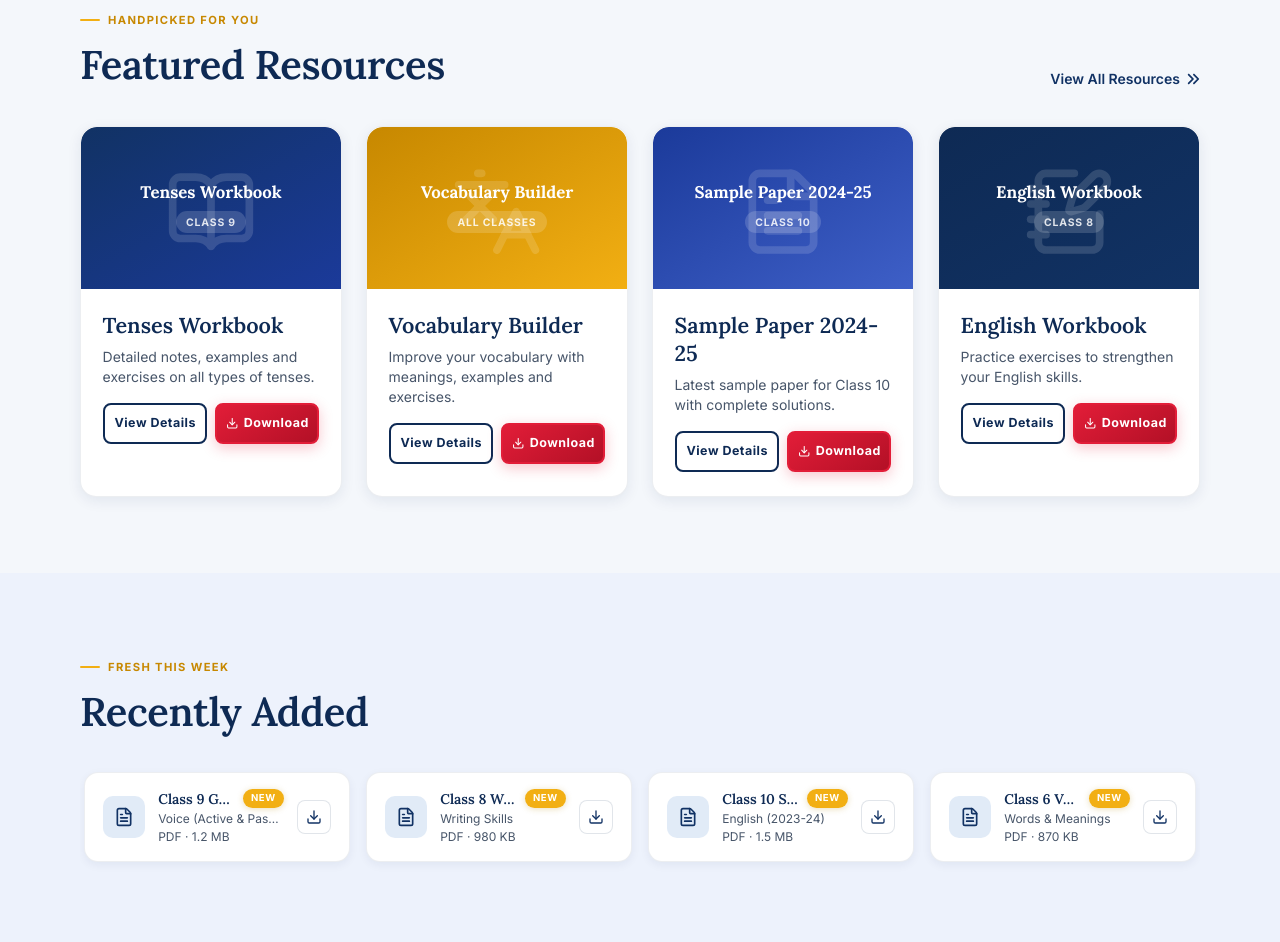
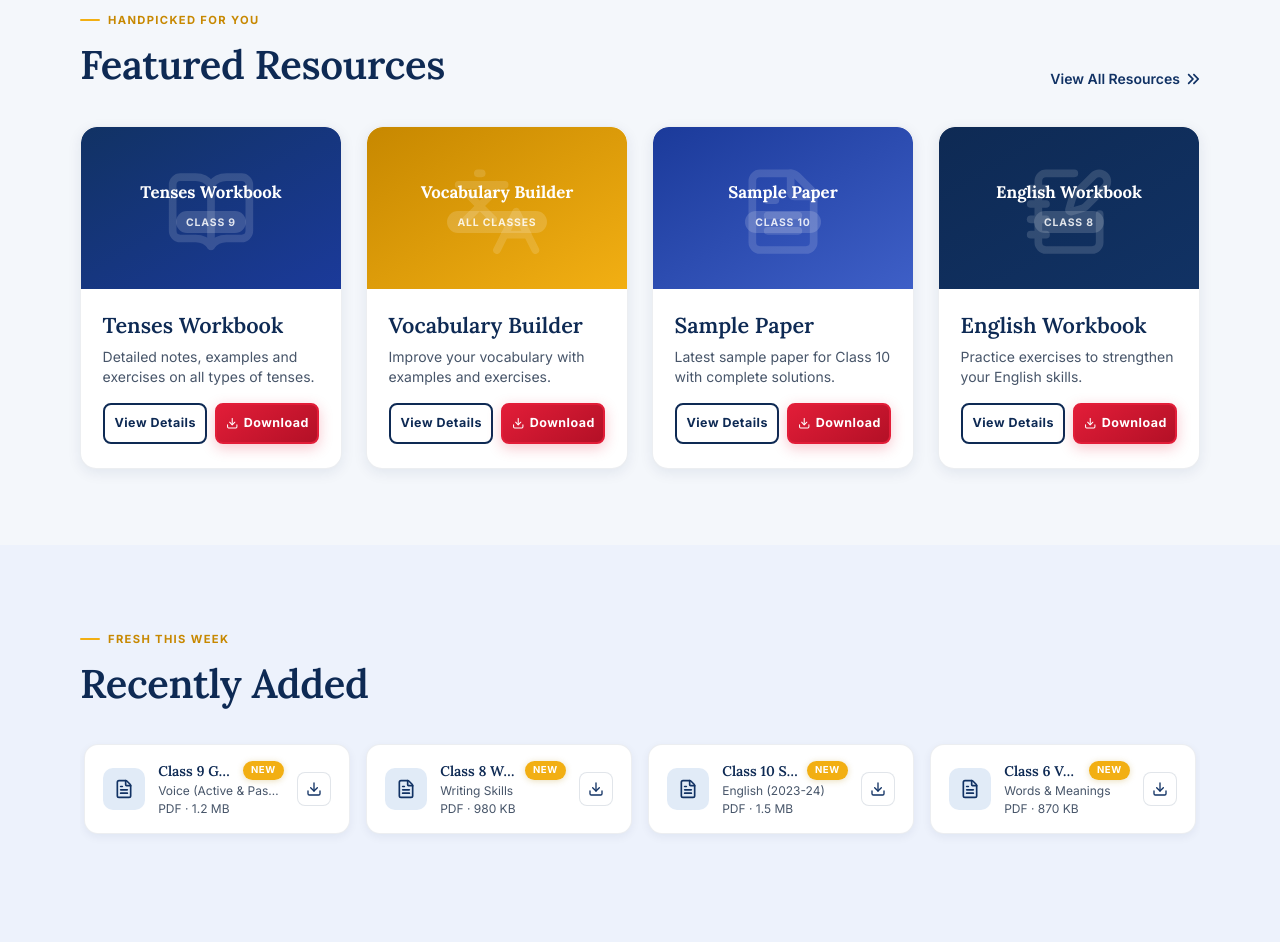
Before and after one commit to sk-mallick/englishjibi-classes, a plain HTML site: page resources.html in a window 1280 px wide. Shown: the part 1454-2396 px from the top of the page. Drawn offline with nearby package versions, Linux system fonts and the light colour scheme.

Commit message:
context update

```diff
--- a/resources.html
+++ b/resources.html
@@ -1175,8 +1175,8 @@
 
         const resourcesData = [
             { id: 1, title: 'Tenses Workbook', classNum: 9, category: 'workbooks', desc: 'Detailed notes, examples and exercises on all types of tenses.', icon: 'book-open', cover: 'cover-royal', file: null },
-            { id: 2, title: 'Vocabulary Builder', classNum: null, category: 'vocabulary', desc: 'Improve your vocabulary with meanings, examples and exercises.', icon: 'languages', cover: 'cover-gold', file: null },
-            { id: 3, title: 'Sample Paper 2024-25', classNum: 10, category: 'sample-papers', desc: 'Latest sample paper for Class 10 with complete solutions.', icon: 'file-text', cover: 'cover-cobalt', file: null },
+            { id: 2, title: 'Vocabulary Builder', classNum: null, category: 'vocabulary', desc: 'Improve your vocabulary with examples and exercises.', icon: 'languages', cover: 'cover-gold', file: null },
+            { id: 3, title: 'Sample Paper', classNum: 10, category: 'sample-papers', desc: 'Latest sample paper for Class 10 with complete solutions.', icon: 'file-text', cover: 'cover-cobalt', file: null },
             { id: 4, title: 'English Workbook', classNum: 8, category: 'workbooks', desc: 'Practice exercises to strengthen your English skills.', icon: 'notebook-pen', cover: 'cover-navy', file: null },
         ];
 
```
